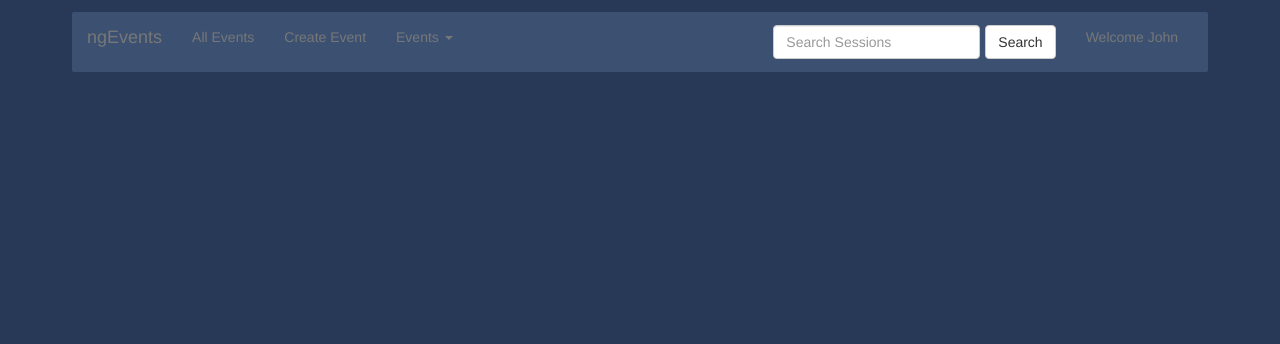
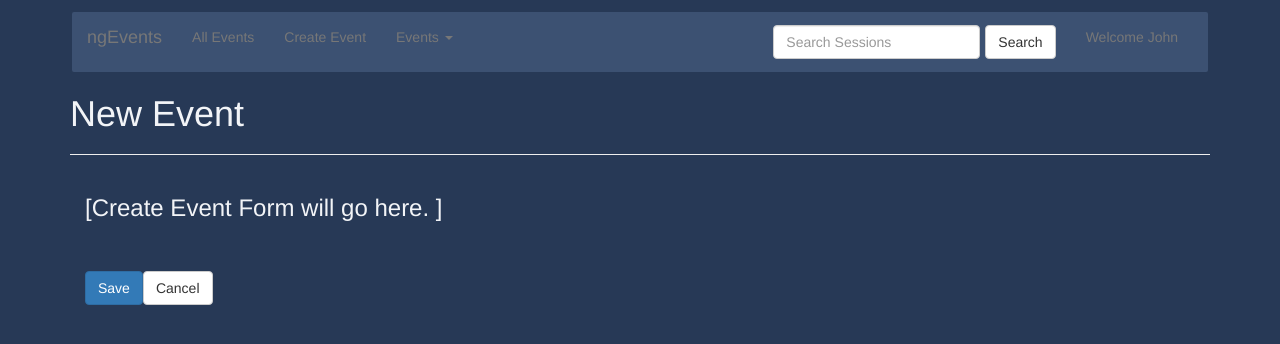
Before and after one commit to rakeshkumartiwari/angular-fundamentals, an Angular app: page /events/new in a window 1280 px wide. Before the commit this address led to /. Shown: the top 344 px of the page. Built offline with nearby package versions, Linux system fonts and the light colour scheme.

Commit message:
create ne component

```diff
--- a/src/app/app.module.ts
+++ b/src/app/app.module.ts
@@ -10,6 +10,8 @@ import {ToastrService} from './events/common/toastr.service';
 import {EventDetailsComponent} from './events/event-details/event-details.component';
 import {appRoutes} from './routes';
 import { RouterModule} from '@angular/router';
+import { CreateEventComponent } from './events/create-event.component';
+
 
 @NgModule({
 
@@ -23,7 +25,8 @@ import { RouterModule} from '@angular/router';
     EventsListComponent,
     EventThumbnailComponent,
     NavBarComponent,
-    EventDetailsComponent
+    EventDetailsComponent,
+    CreateEventComponent
   ],
   providers: [EventService, ToastrService],
   bootstrap: [EventsAppComponent]
--- /dev/null
+++ b/src/app/events/create-event.component.html
@@ -0,0 +1,10 @@
+<h1>New Event</h1>
+<hr>
+<div class="col-md-6">
+    <h3>[Create Event Form will go here. ]
+    </h3>
+    <br />
+    <br />
+    <button type="submit" class="btn btn-primary">Save</button>
+    <button type="submit" class="btn btn-default" (click)="cancel()">Cancel</button>
+</div>
--- /dev/null
+++ b/src/app/events/create-event.component.ts
@@ -0,0 +1,18 @@
+import { Component } from '@angular/core';
+import { Router } from '@angular/router';
+
+@Component({
+    templateUrl: './create-event.component.html'
+})
+
+
+export class CreateEventComponent {
+    constructor(private router: Router) {
+
+    }
+
+    cancel() {
+        this.router.navigate(['/events']);
+    }
+
+}
--- a/src/app/events/event-thumbnail.component.ts
+++ b/src/app/events/event-thumbnail.component.ts
@@ -5,7 +5,7 @@ import { Component, Input } from '@angular/core';
     selector: 'event-thumbnail',
     template: `
 
-    <div [routerLink]="['/event', event.id]" class="well hoverwell thumbnail">
+    <div [routerLink]="['/events', event.id]" class="well hoverwell thumbnail">
         <h2>{{event?.name}}</h2>
         <div [hidden]="!event?.date">Date: {{event?.date}}</div>
         <div [ngClass]="getStartTimeClass()"
--- a/src/app/events/navbar.component.html
+++ b/src/app/events/navbar.component.html
@@ -7,9 +7,9 @@
     <div class="collapse navbar-collapse">
       <ul class="nav navbar-nav">
         <li>
-          <a >All Events</a>
+          <a [routerLink]="['/events']" >All Events</a>
         </li>
-        <li><a href="">Create Event</a></li>
+        <li><a [routerLink]="['events/new']">Create Event</a></li>
         <li class="dropdown">
           <a href="#" class="dropdown-toggle" data-toggle="dropdown" >
             Events
```
Also changed, not shown: src/app/routes.ts (+6 -4 lines).
